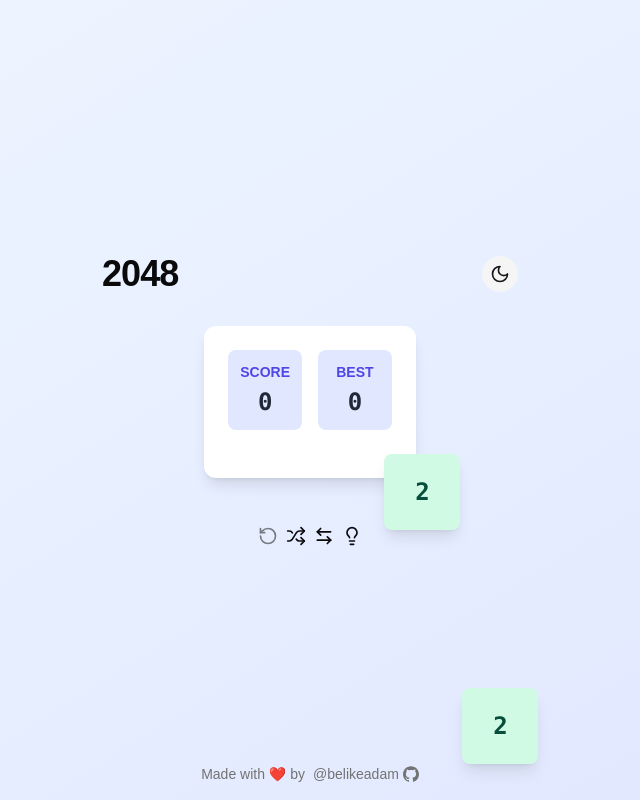
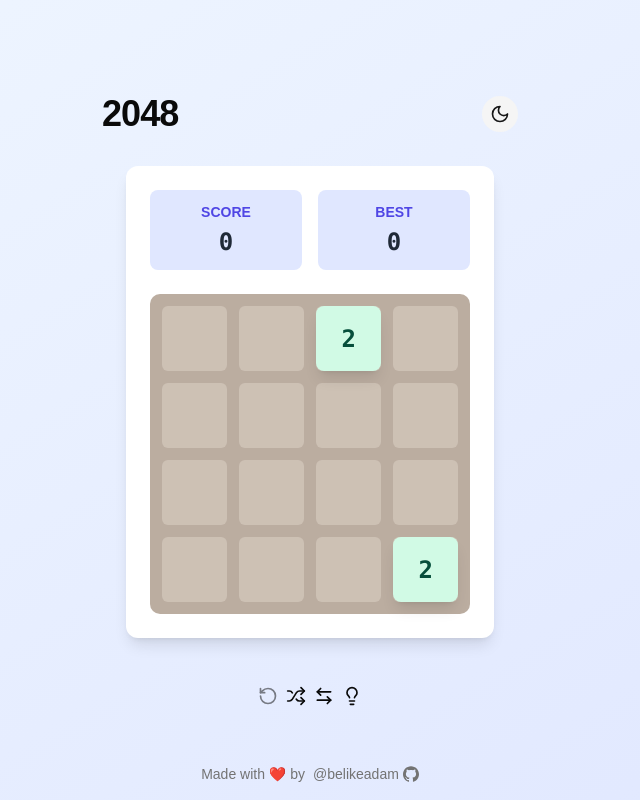
Before and after one commit to belikeadam/2048-react-game, a Next.js app: page / in a window 1280 px wide. Shown: the whole page, without its empty margins (330-970 px from the left). Built offline with nearby package versions, Linux system fonts and the light colour scheme.

Commit message:
Fixed overal ui bugs and functionality of powerups
1.Using exact pixel measurements
2.Ensuring proper spacing between tiles
3.Fixing tile positioning calculations
4.Adding proper container constraints

```diff
--- a/src/app/globals.css
+++ b/src/app/globals.css
@@ -73,6 +73,13 @@ body {
 
 /* Add hardware acceleration for smoother animations */
 .game-container {
+  display: flex;
+  flex-direction: column;
+  align-items: center;
+  justify-content: center;
+  min-height: 100vh;
+  background-color: #faf8ef;
+  padding: 20px;
   -webkit-transform: translateZ(0);
   -moz-transform: translateZ(0);
   -ms-transform: translateZ(0);
@@ -87,16 +94,113 @@ body {
   -ms-perspective: 1000;
   perspective: 1000;
 }
+.score-container {
+  display: flex;
+  justify-content: space-between;
+  width: 320px;
+  margin-bottom: 20px;
+}
+
+.score-box {
+  background-color: #bbada0;
+  color: #fff;
+  padding: 10px;
+  border-radius: 5px;
+  text-align: center;
+  width: 100px;
+}
+
+.power-ups-container {
+  display: flex;
+  justify-content: space-between;
+  width: 320px;
+  margin-top: 20px;
+}
+.grid-container {
+  display: grid;
+  grid-template-columns: repeat(4, 1fr);
+  gap: 12px;
+  width: 320px;
+  height: 320px;
+  background-color: #bbada0;
+  padding: 12px;
+  border-radius: 10px;
+  position: relative;
+}
+
+.grid-bg {
+  position: absolute;
+  inset: 12px;
+  display: grid;
+  grid-template-columns: repeat(4, 1fr);
+  gap: 12px;
+  z-index: 0;
+}
+
+.grid-cell {
+  background-color: rgba(238, 228, 218, 0.35);
+  border-radius: 6px;
+  width: 65px;
+  height: 65px;
+}
+
 .tile {
-  @apply relative transition-all duration-200;
+  width: 65px;
+  height: 65px;
+  display: flex;
+  align-items: center;
+  justify-content: center;
+  font-size: 24px;
+  font-weight: bold;
+  border-radius: 6px;
+  position: absolute;
+  transition: transform 0.2s ease, background-color 0.2s ease;
+  z-index: 1;
 }
 
 .tile.swap-mode {
-  @apply cursor-pointer hover:brightness-110;
+  cursor: pointer;
+  hover: brightness(110%);
 }
 
 .tile.selected {
-  @apply ring-4 ring-blue-500;
+  ring: 4px solid blue;
+}
+
+.hint-up {
+  animation: bounce-up 1s infinite;
+}
+
+.hint-down {
+  animation: bounce-down 1s infinite;
+}
+
+.hint-left {
+  animation: bounce-left 1s infinite;
+}
+
+.hint-right {
+  animation: bounce-right 1s infinite;
+}
+
+@keyframes bounce-up {
+  0%, 100% { transform: translateY(0); }
+  50% { transform: translateY(-10px); }
+}
+
+@keyframes bounce-down {
+  0%, 100% { transform: translateY(0); }
+  50% { transform: translateY(10px); }
+}
+
+@keyframes bounce-left {
+  0%, 100% { transform: translateX(0); }
+  50% { transform: translateX(-10px); }
+}
+
+@keyframes bounce-right {
+  0%, 100% { transform: translateX(0); }
+  50% { transform: translateX(10px); }
 }
 
 @layer components {
@@ -104,23 +208,6 @@ body {
   .hint-down { @apply animate-bounce-down; }
   .hint-left { @apply animate-bounce-left; }
   .hint-right { @apply animate-bounce-right; }
-
-  @keyframes bounce-up {
-    0%, 100% { transform: translateY(0); }
-    50% { transform: translateY(-10px); }
-  }
-  @keyframes bounce-down {
-    0%, 100% { transform: translateY(0); }
-    50% { transform: translateY(10px); }
-  }
-  @keyframes bounce-left {
-    0%, 100% { transform: translateX(0); }
-    50% { transform: translateX(-10px); }
-  }
-  @keyframes bounce-right {
-    0%, 100% { transform: translateX(0); }
-    50% { transform: translateX(10px); }
-  }
 
   .animate-bounce-up {
     animation: bounce-up 1s infinite;
--- a/src/components/Game.tsx
+++ b/src/components/Game.tsx
@@ -9,7 +9,7 @@ import Footer from "./Footer";
 import { useGame } from "../hooks/useGame";
 import { Moon, Sun } from "lucide-react";
 import type React from "react";
-import { Position, BoardType } from "./types";
+import { Position, BoardType } from "../../types";
 
 const SWIPE_THRESHOLD = 50;
 const SWIPE_ANGLE_THRESHOLD = 30;
--- a/src/components/Grid.tsx
+++ b/src/components/Grid.tsx
@@ -13,11 +13,17 @@ interface GridProps {
 const Grid: React.FC<GridProps> = ({ grid, onTileClick, swapMode, selectedTile, hintDirection }) => {
   return (
     <div className="grid-container">
+      <div className="grid-bg">
+        {Array.from({ length: 16 }, (_, i) => (
+          <div key={`cell-${i}`} className="grid-cell" />
+        ))}
+      </div>
+      <div className="relative w-full h-full">
         {grid.map((row, rowIndex) => (
-        <div key={rowIndex} className="grid-row">
+          <div key={`row-${rowIndex}`} className="grid-row">
             {row.map((value, colIndex) => (
               <Tile
-              key={colIndex}
+                key={`tile-${rowIndex}-${colIndex}-${value}`}
                 value={value}
                 position={{ row: rowIndex, col: colIndex }}
                 onClick={() => onTileClick(rowIndex, colIndex)}
@@ -29,6 +35,7 @@ const Grid: React.FC<GridProps> = ({ grid, onTileClick, swapMode, selectedTile,
           </div>
         ))}
       </div>
+    </div>
   );
 };
 
--- a/src/components/Tile.tsx
+++ b/src/components/Tile.tsx
@@ -76,8 +76,8 @@ export default function Tile({ value, position, merged = false, isDark = false,
           initial={{ scale: merged ? 0.8 : 0 }}
           animate={{
             scale: 1,
-            x: position.col * 78,
-            y: position.row * 78,
+            x: position.col * 77, // (65px tile + 12px gap)
+            y: position.row * 77, // (65px tile + 12px gap)
           }}
           exit={{ scale: 0 }}
           transition={{
@@ -87,7 +87,7 @@ export default function Tile({ value, position, merged = false, isDark = false,
             duration: 0.15,
             mass: 0.5
           }}
-          className={`absolute w-[76px] h-[76px] flex items-center justify-center rounded-lg ${colorScheme}
+          className={`absolute w-[65px] h-[65px] flex items-center justify-center rounded-lg ${colorScheme}
             text-2xl font-bold shadow-lg backdrop-blur-sm ${swapMode ? 'swap-mode' : ''} ${selected ? 'selected' : ''}`}
           onClick={onClick}
         >
```
Lines whose indentation alone changed are shown as unchanged.
